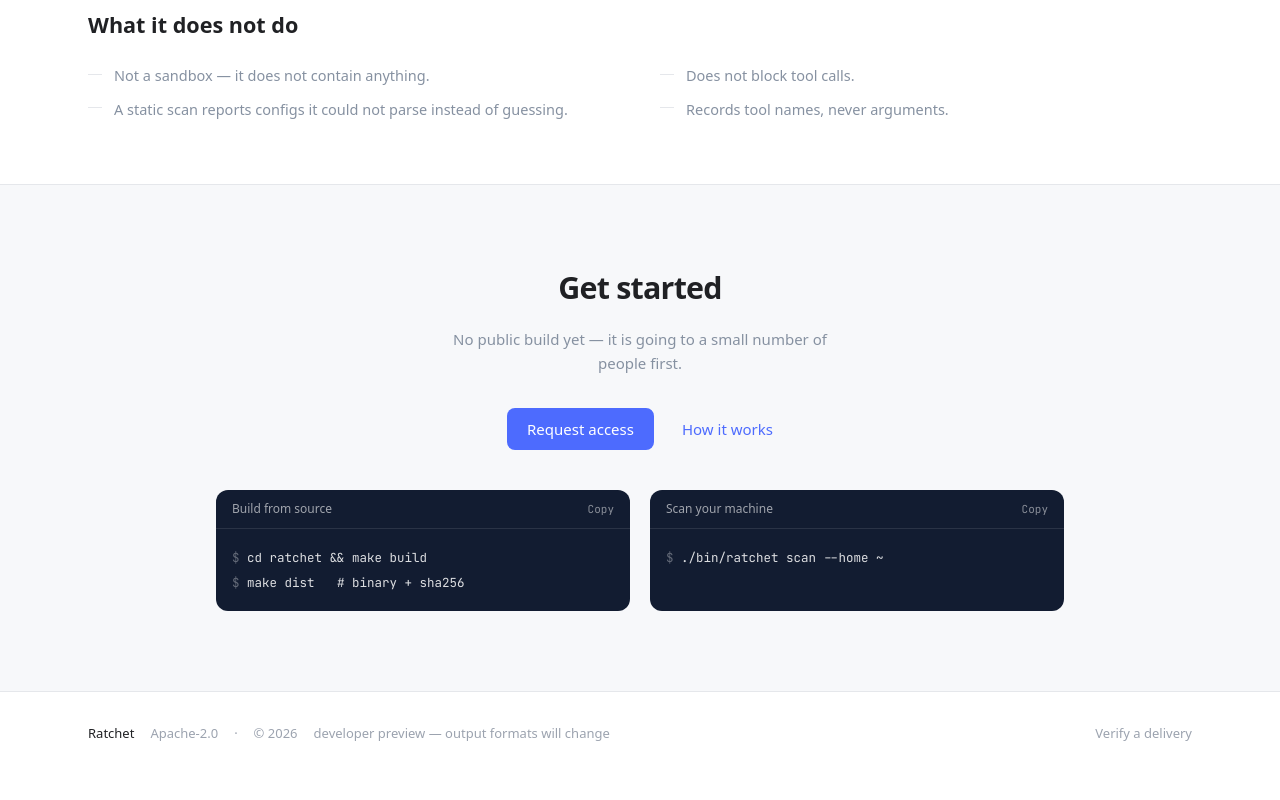
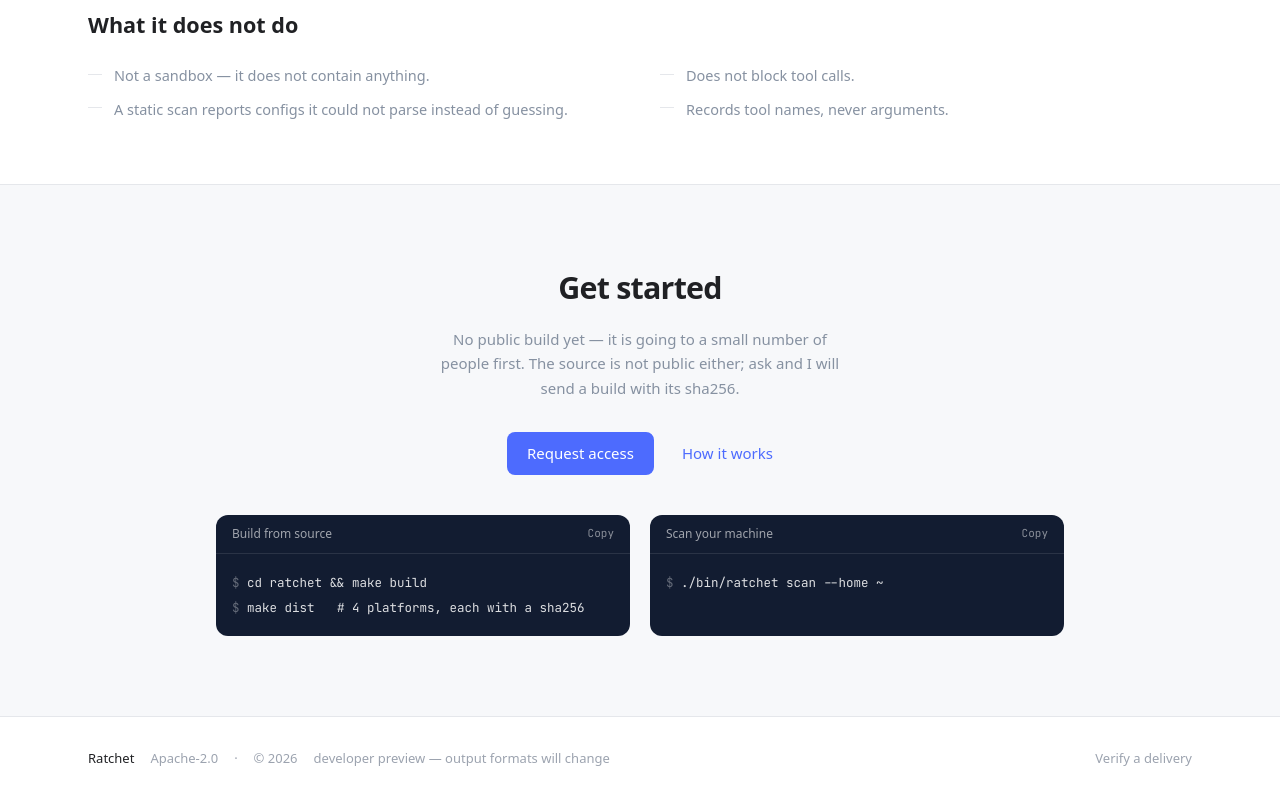
Before and after one commit to suhui-organization/ratchet, a Nuxt app in the folder web/: page / in a window 1280 px wide. Shown: the part 1769-2569 px from the top of the page. Before the commit the page ends 2545 px from the top, so only its background shows below. Built offline with nearby package versions, Linux system fonts and the light colour scheme.

Commit message:
install: 一条命令安装（install.sh 校验 sha256、四平台产物、主页自动切换展示）

```diff
--- a/web/app/pages/index.vue
+++ b/web/app/pages/index.vue
@@ -11,10 +11,19 @@
   } catch { copied.value = '' }
 }
 
-const blocks = [
-  { key: 'build', label: 'Build from source', lines: ['cd ratchet && make build', 'make dist   # binary + sha256'] },
-  { key: 'scan', label: 'Scan your machine', lines: ['./bin/ratchet scan --home ~'] },
-] as const
+/**
+ * 安装块。有托管地址时给"一条命令"，没有时退回源码构建——
+ * 不给一个点了 404 的安装命令。
+ */
+const blocks = site.installUrl
+  ? [
+      { key: 'install', label: 'Install', lines: [`curl -fsSL ${site.installUrl}/install.sh | sh`] },
+      { key: 'scan', label: 'Then scan your machine', lines: ['ratchet scan --home ~'] },
+    ]
+  : [
+      { key: 'build', label: 'Build from source', lines: ['cd ratchet && make build', 'make dist   # 4 platforms, each with a sha256'] },
+      { key: 'scan', label: 'Scan your machine', lines: ['./bin/ratchet scan --home ~'] },
+    ]
 
 const features = [
   {
@@ -171,7 +180,7 @@
       <div class="mx-auto max-w-4xl px-6 py-20 text-center">
         <h2 class="text-[1.9rem] font-semibold tracking-[-0.025em] text-ink">Get started</h2>
         <p class="mx-auto mt-4 max-w-[48ch] text-[15px] leading-relaxed text-muted">
-          {{ site.downloadUrl ? 'Download a prebuilt binary, or build it yourself.' : 'No public build yet — it is going to a small number of people first.' }}
+          {{ site.installUrl ? "One command. It downloads the binary for your platform and verifies its sha256 before installing." : "No public build yet — it is going to a small number of people first. The source is not public either; ask and I will send a build with its sha256." }}
         </p>
         <div class="mt-8 flex flex-wrap items-center justify-center gap-x-7 gap-y-3 text-[15px]">
           <a v-if="site.downloadUrl" :href="site.downloadUrl"
--- a/web/app/site.ts
+++ b/web/app/site.ts
@@ -19,6 +19,13 @@
    * 宁可不给下载入口，也不要给一个点了 404 的按钮。
    */
   downloadUrl: '',
+  /**
+   * 托管 install.sh 与二进制包的地址（同一个目录）。
+   * 填上之后，主页的「Install」代码块会自动变成一条命令：
+   *   curl -fsSL <installUrl>/install.sh | sh
+   * 产物由 `make dist` 生成，把 dist/ 与 install.sh 放在同一个目录即可。
+   */
+  installUrl: '',
   /** 无下载地址时的联系入口。 */
   contactUrl: 'mailto:ratchet@example.com?subject=Ratchet%20access',
   /** 源码获取方式（仓库暂不公开，写清楚而不是留假链接）。 */
```
Also changed, not shown: 3 other files (tests, documents, lock files or other folders).
